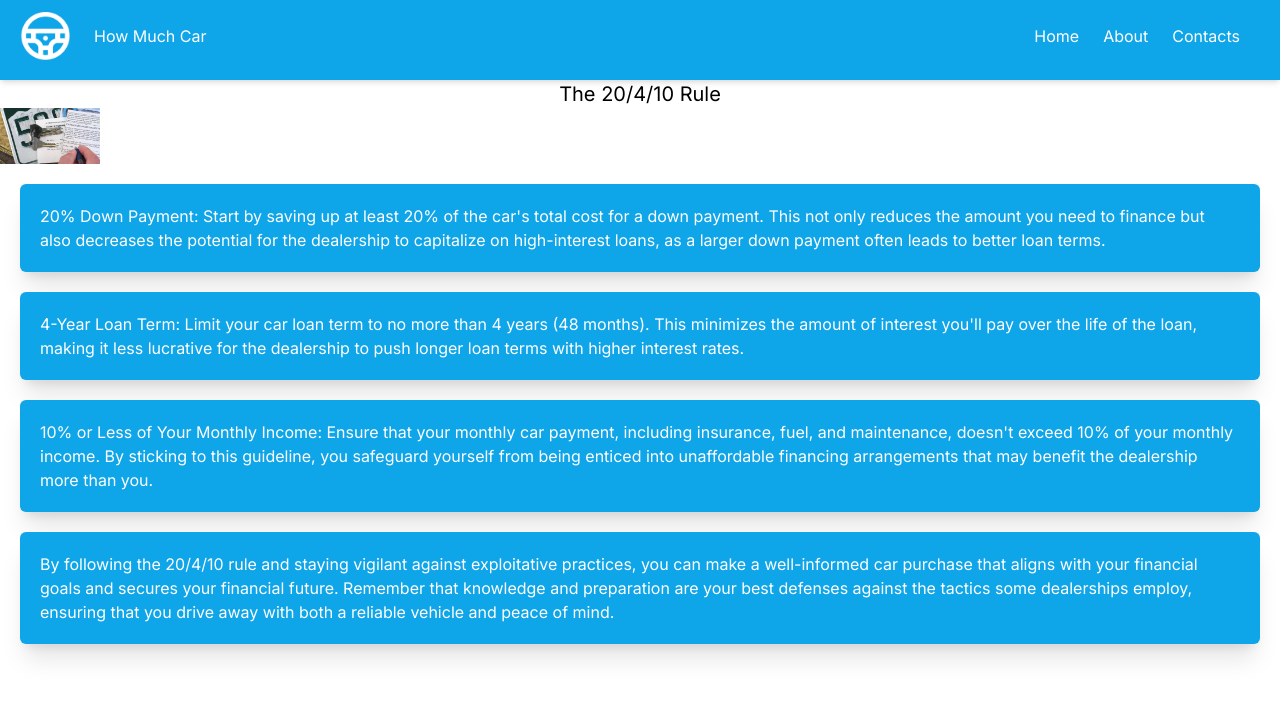
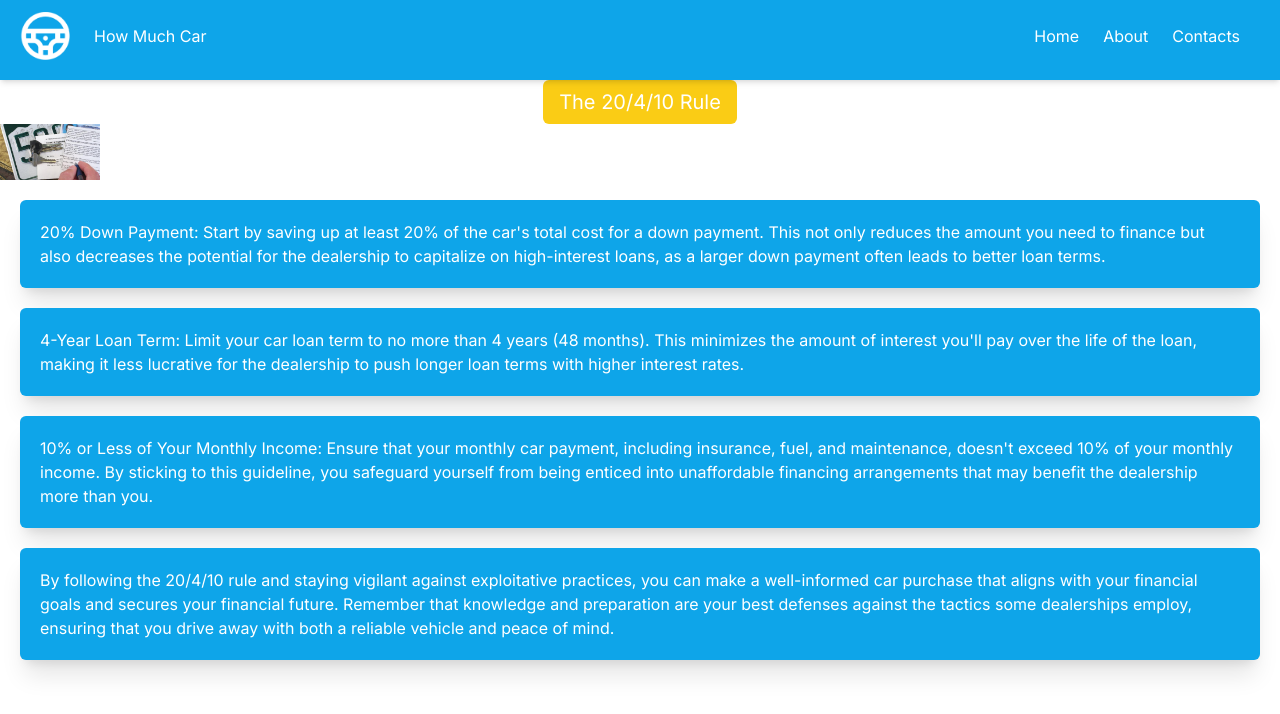
Before and after one commit to erom03/ShellHacks-2023, a Next.js app: page /about in a window 1280 px wide. Shown: the top 714 px of the page. Built offline with nearby package versions, Linux system fonts and the light colour scheme.

Commit message:
Added yellow yippee

```diff
--- a/app/about/page.tsx
+++ b/app/about/page.tsx
@@ -12,7 +12,7 @@ const page = () => {
     <main>
         <div>
 
-            <center><h1 className= "text-xl">The 20/4/10 Rule </h1></center>
+            <center><h1 className= "text-xl bg-yellow-400 text-white py-2 px-4 rounded-md inline-block">The 20/4/10 Rule </h1></center>
         <Image
           src="/images/Papers.jpg"
           alt="Papers"
```
